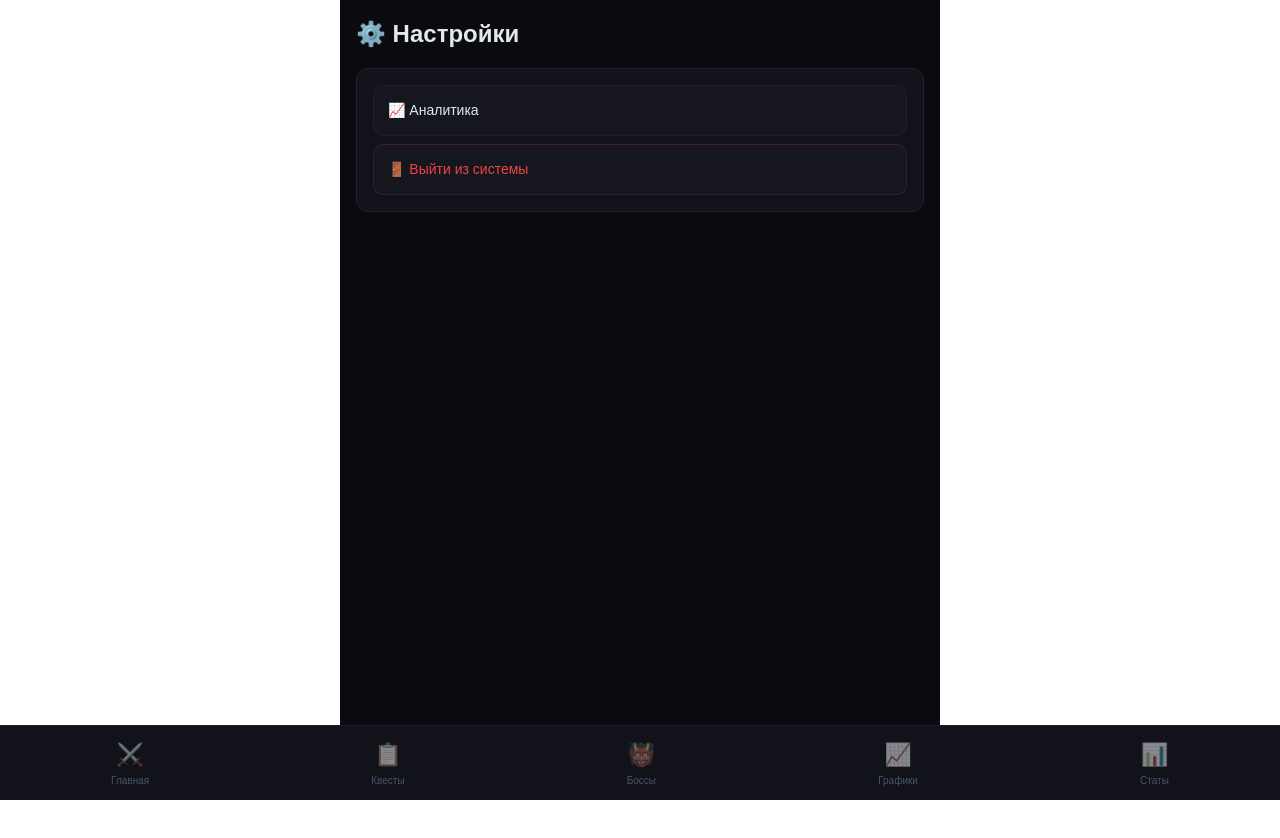
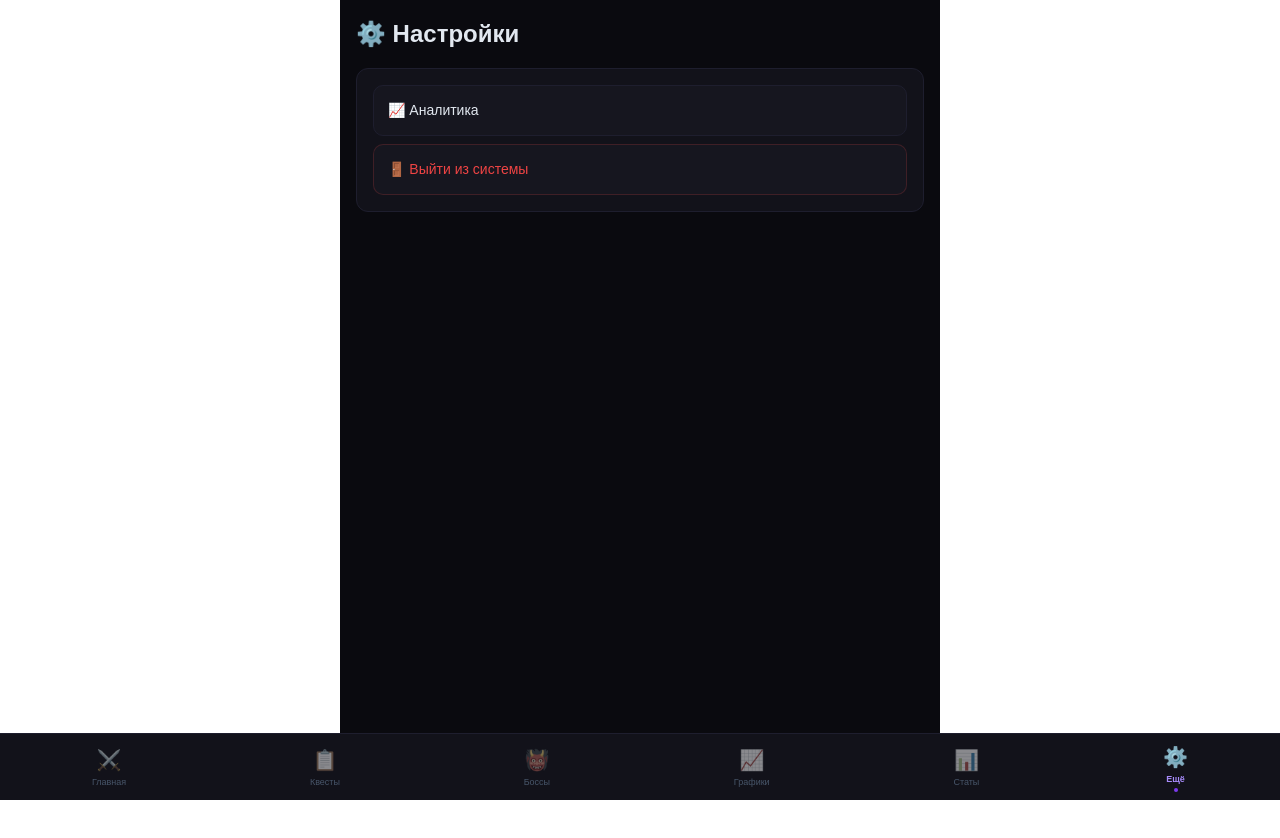
Before and after one commit to ARTEMSIGMA227/solo-income-system, a Next.js app: page /settings in a window 1280 px wide. Shown: the top 838 px of the page. Built offline with nearby package versions, Linux system fonts and the light colour scheme; no server answers.

Commit message:
add settings back to nav

```diff
--- a/src/components/layout/BottomNav.tsx
+++ b/src/components/layout/BottomNav.tsx
@@ -8,6 +8,7 @@ const NAV_ITEMS = [
   { path: '/bosses', label: 'Боссы', icon: '👹' },
   { path: '/analytics', label: 'Графики', icon: '📈' },
   { path: '/stats', label: 'Статы', icon: '📊' },
+  { path: '/settings', label: 'Ещё', icon: '⚙️' },
 ];
 
 export default function BottomNav() {
@@ -25,8 +26,8 @@ export default function BottomNav() {
       display: 'flex',
       justifyContent: 'space-around',
       alignItems: 'center',
-      padding: '8px 0',
-      paddingBottom: 'max(8px, env(safe-area-inset-bottom))',
+      padding: '6px 0',
+      paddingBottom: 'max(6px, env(safe-area-inset-bottom))',
       zIndex: 50,
     }}>
       {NAV_ITEMS.map((item) => {
@@ -39,22 +40,22 @@ export default function BottomNav() {
               display: 'flex',
               flexDirection: 'column',
               alignItems: 'center',
-              gap: '2px',
-              padding: '4px 12px',
+              gap: '1px',
+              padding: '2px 6px',
               backgroundColor: 'transparent',
               border: 'none',
               cursor: 'pointer',
             }}
           >
             <span style={{
-              fontSize: '22px',
+              fontSize: '20px',
               filter: isActive ? 'none' : 'grayscale(0.5)',
               opacity: isActive ? 1 : 0.5,
             }}>
               {item.icon}
             </span>
             <span style={{
-              fontSize: '10px',
+              fontSize: '9px',
               fontWeight: isActive ? 600 : 400,
               color: isActive ? '#a78bfa' : '#475569',
             }}>
@@ -66,7 +67,7 @@ export default function BottomNav() {
                 height: '4px',
                 borderRadius: '50%',
                 backgroundColor: '#7c3aed',
-                marginTop: '2px',
+                marginTop: '1px',
               }} />
             )}
           </button>
```
